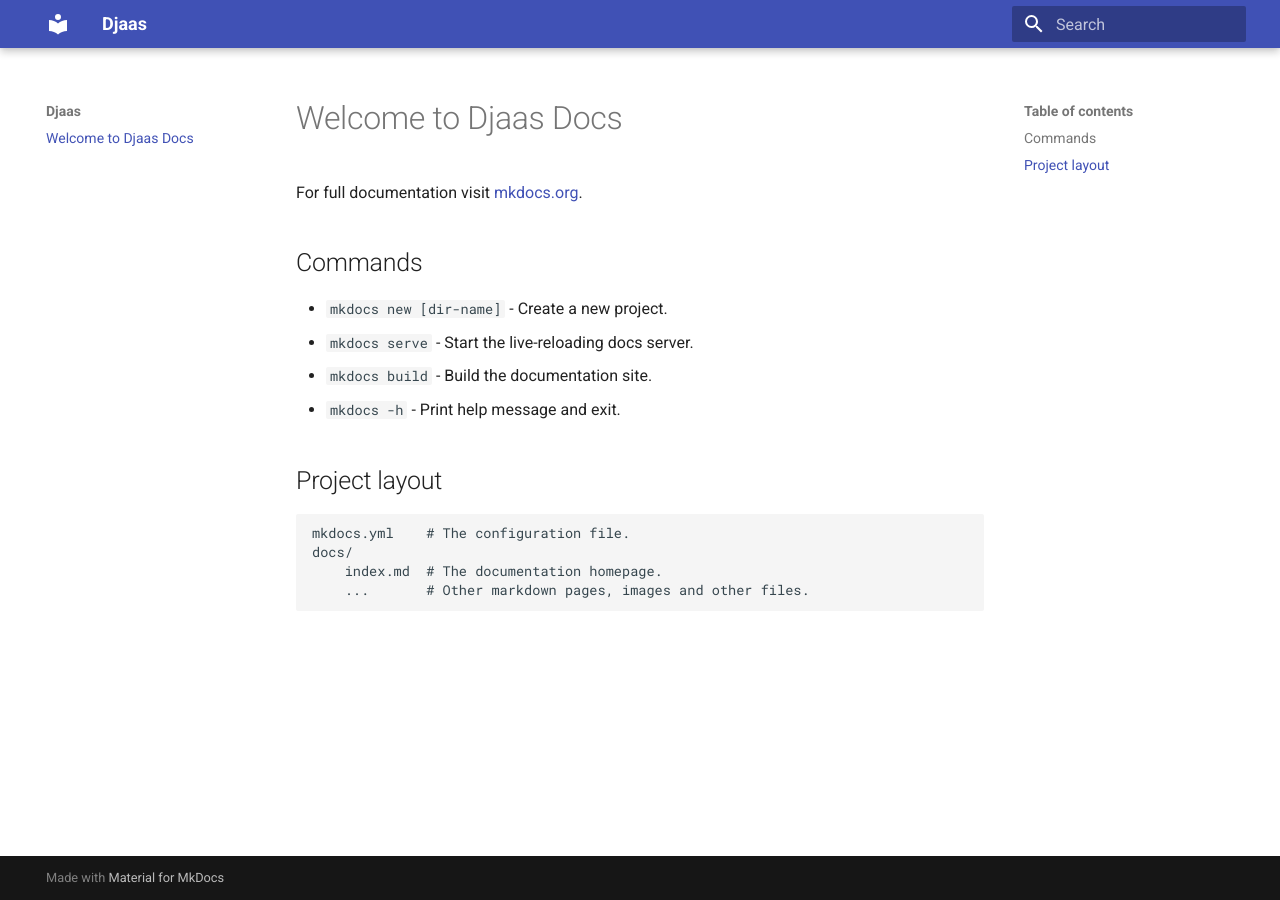
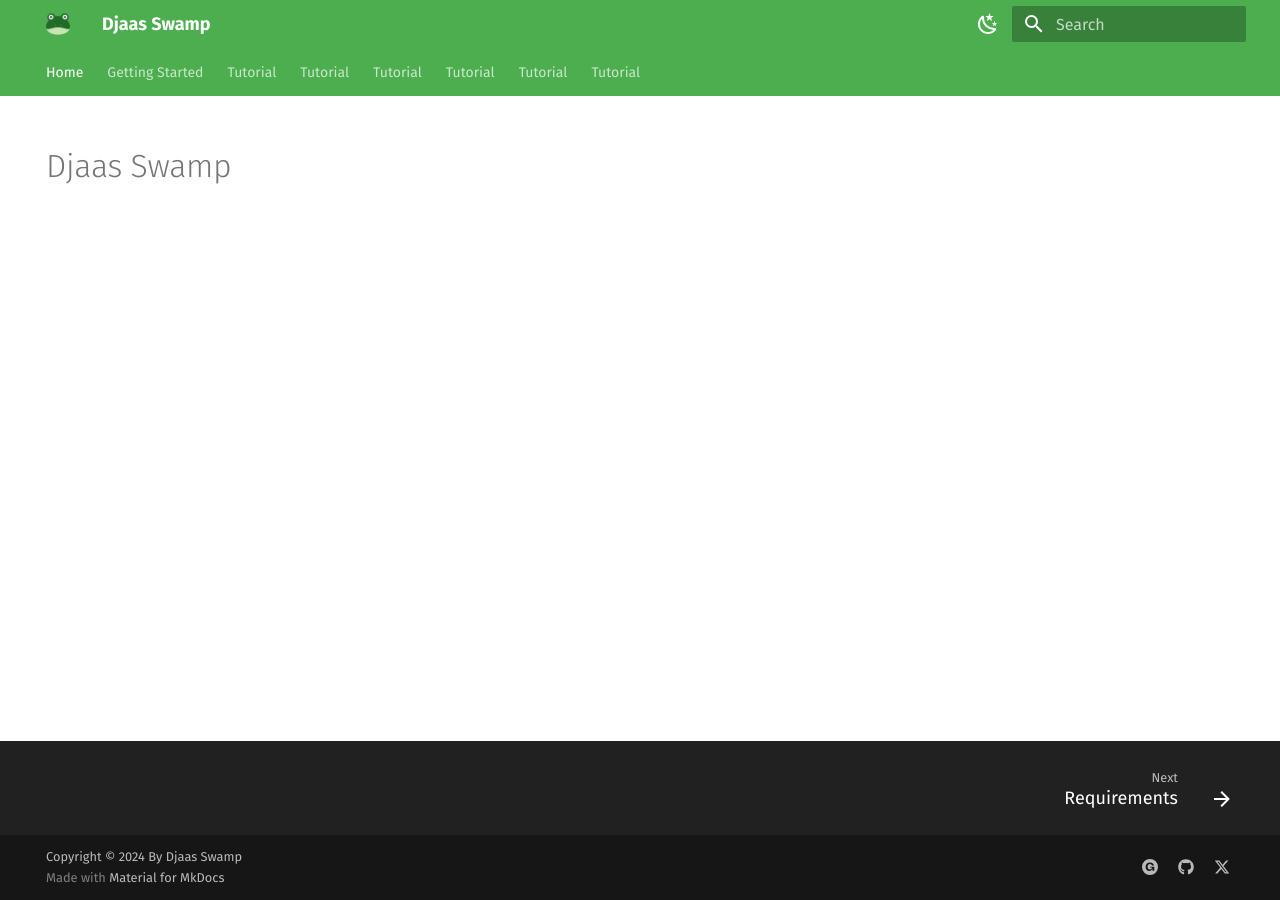
Before and after one commit to djaas-studio/mkdocs-material-base, an MkDocs documentation site: the page built from docs/index.md, in a window 1280 px wide. Built offline with MkDocs 1.6.1 and Material for MkDocs 9.7.7, drawn with Linux system fonts in a browser that asks for light colours.

Commit message:
Add navigation pages

```diff
--- a/.pre-commit-config.yaml
+++ b/.pre-commit-config.yaml
@@ -7,6 +7,7 @@ repos:
       - id: trailing-whitespace
       - id: end-of-file-fixer
       - id: check-yaml
+        args: ['--unsafe']
       - id: check-added-large-files
   - repo: https://github.com/psf/black
     rev: 23.12.1
--- a/docs/index.md
+++ b/docs/index.md
@@ -1,17 +1,6 @@
-# Welcome to Djaas Docs
-
-For full documentation visit [mkdocs.org](https://www.mkdocs.org).
-
-## Commands
-
-* `mkdocs new [dir-name]` - Create a new project.
-* `mkdocs serve` - Start the live-reloading docs server.
-* `mkdocs build` - Build the documentation site.
-* `mkdocs -h` - Print help message and exit.
-
-## Project layout
-
-    mkdocs.yml    # The configuration file.
-    docs/
-        index.md  # The documentation homepage.
-        ...       # Other markdown pages, images and other files.
+---
+hide:
+  - navigation
+  - toc
+---
+# Djaas Swamp
--- a/mkdocs.yml
+++ b/mkdocs.yml
@@ -1,4 +1,77 @@
-site_name: Djaas
+site_name: Djaas Swamp
 site_url: https://djaas.com
+site_author: Eyob Tariku
+site_description: >-
+  Documentations for Djaas projects and templates.
+copyright: Copyright &copy; 2024 By Djaas Swamp
+nav:
+  - Home: index.md
+  - Getting Started:
+    - Requirements: getting-started/requirements.md
+    - Download: getting-started/download.md
+    - Installation: getting-started/installation.md
+  - Tutorial: coming-soon.md
+  - Features: coming-soon.md
+  - Reference: coming-soon.md
+  - About: coming-soon.md
+  - FAQ: coming-soon.md
+  - Release Notes: coming-soon.md
 theme:
   name: material
+  language: en
+  custom_dir: overrides
+  favicon: assets/images/favicon.ico
+  logo: assets/images/djaas-logo.png
+  font:
+    text: Fira Sans
+    code: Fira Mono
+  features:
+    - navigation.tracking
+    - navigation.indexes
+    - navigation.tabs
+    - navigation.top
+    - navigation.footer
+    - search.suggest
+    - search.highlight
+    - search.share
+    - header.autohide
+  palette:
+    - scheme: default
+      media: "(prefers-color-scheme: light)"
+      primary: green
+      accent: green
+      toggle:
+        icon: material/weather-night
+        name: Switch to dark mode
+    - scheme: slate
+      media: "(prefers-color-scheme: dark)"
+      primary: green
+      accent: green
+      toggle:
+        icon: material/weather-sunny
+        name: Switch to light mode
+extra:
+  social:
+    - icon: simple/gumroad
+      link: https://djaas.gumroad.com
+    - icon: fontawesome/brands/github
+      link: https://github.com/djaas-swamp
+    - icon: fontawesome/brands/x-twitter
+      link: https://x.com/djaas_swamp
+  # analytics:
+  #   provider: google
+  #   property: G-XXXXXXXXXX
+
+markdown_extensions:
+  - admonition
+  - attr_list
+  - pymdownx.emoji:
+      emoji_index: !!python/name:material.extensions.emoji.twemoji
+      emoji_generator: !!python/name:material.extensions.emoji.to_svg
+  - pymdownx.highlight:
+      anchor_linenums: true
+      line_spans: __span
+      pygments_lang_class: true
+  - pymdownx.inlinehilite
+  - pymdownx.snippets
+  - pymdownx.superfences
```
Also changed, not shown: docs/coming-soon.md (added, +1 -0 lines), docs/getting-started/download.md (added), docs/getting-started/installation.md (added), docs/getting-started/requirements.md (added), docs/img/favicon.ico (added), overrides/assets/images/djaas-logo.png (added), overrides/assets/images/favicon.ico (added).
